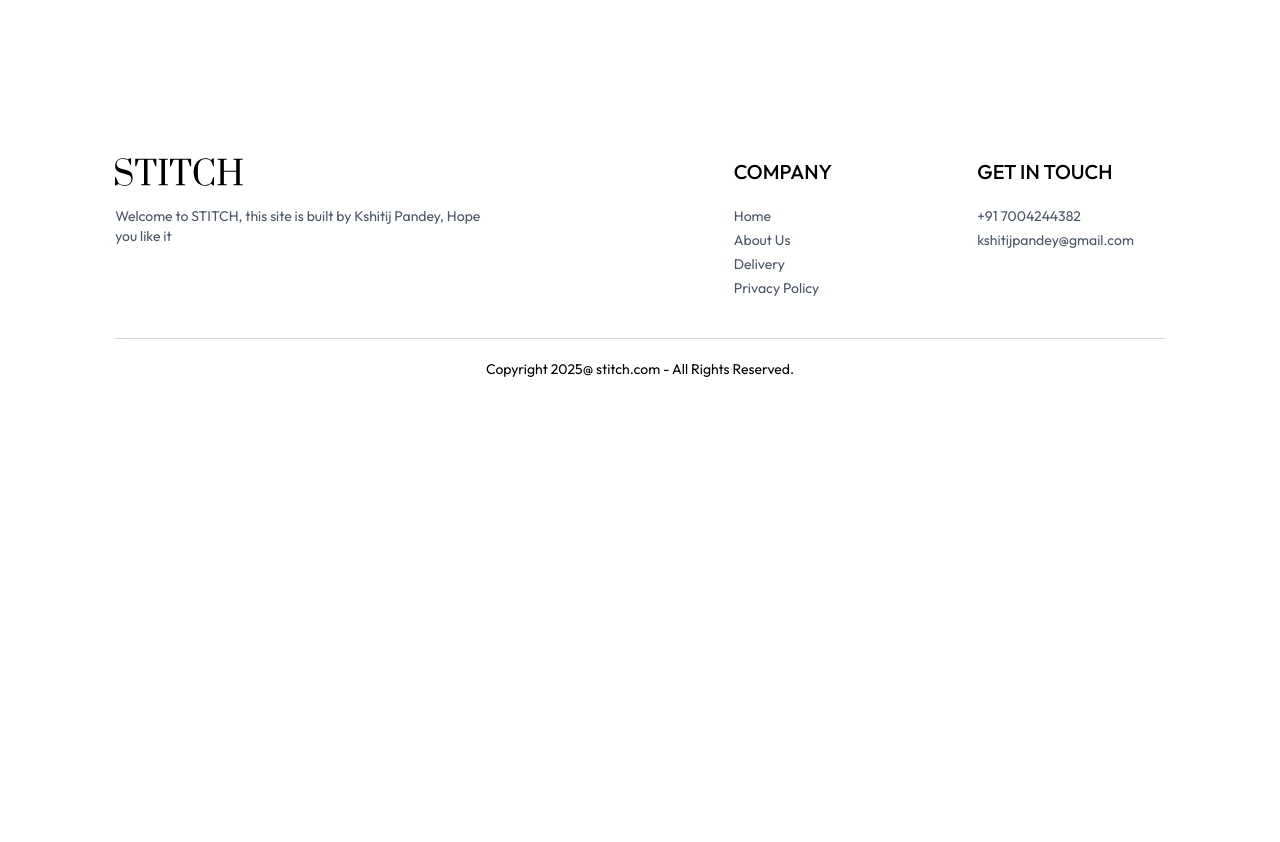
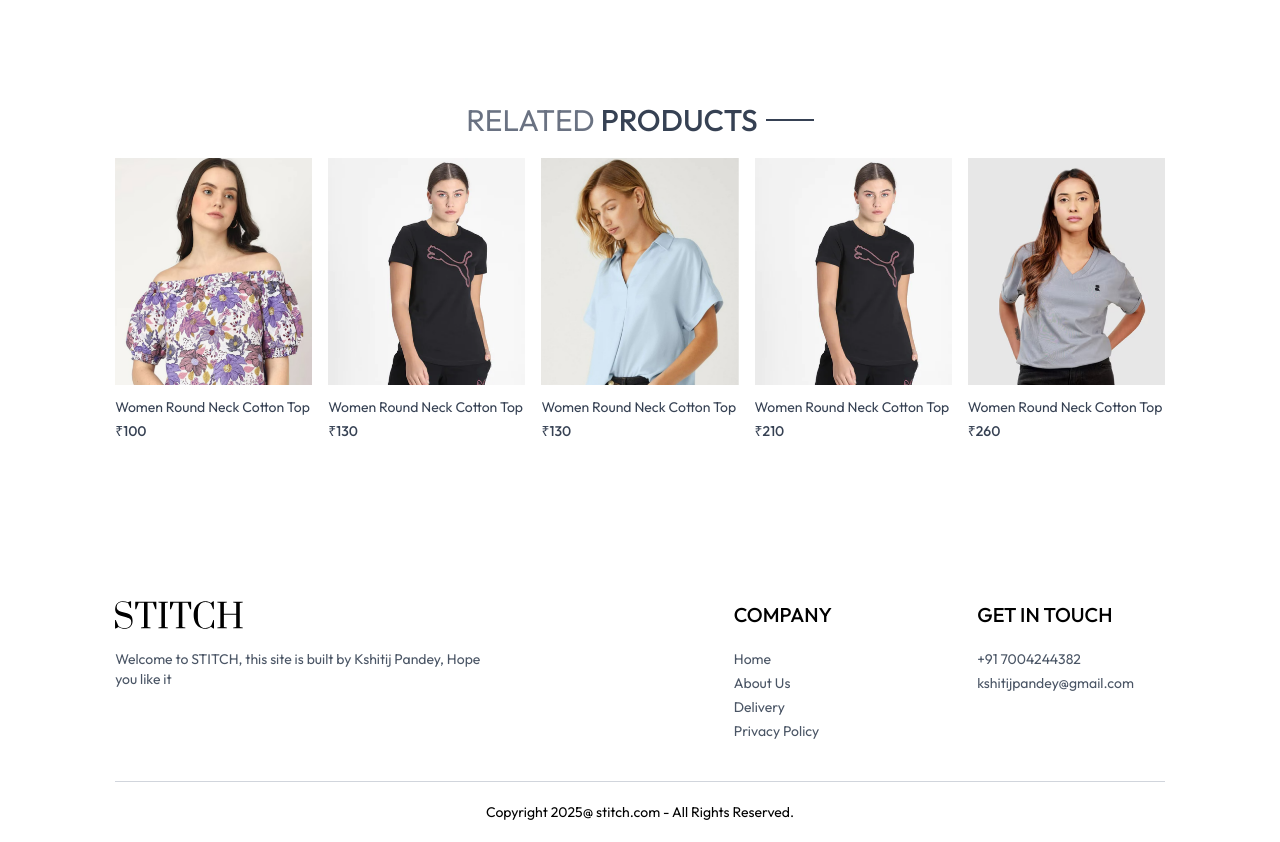
Before and after one commit to pandey22/Jersey-Store, a React (Vite) app in the folder frontend/: page /product/aaaaa in a window 1280 px wide. Shown: the part 878-1720 px from the top of the page. Before the commit the page ends 1277 px from the top, so only its background shows below. Built offline with nearby package versions, Linux system fonts and the light colour scheme.

Commit message:
Completed Products page

```diff
--- a/frontend/src/components/RelatedProducts.jsx
+++ b/frontend/src/components/RelatedProducts.jsx
@@ -1,7 +1,8 @@
 
 import React, { useState,useContext, useEffect } from 'react'
 import { ShopContext } from '../context/ShopContext'
-
+import Title from './Title';
+import ProductItem from './ProductItem';
 const RelatedProducts = ({category, subCategory}) => {
     const {products} = useContext(ShopContext);
     const [related, setRelated]= useState([]);
@@ -9,12 +10,24 @@
     useEffect(()=>{
         if(products.length > 0)
         {
+            let productsCopy = products.slice();
+            productsCopy = productsCopy.filter((item)=>category === item.category);
+            productsCopy = productsCopy.filter((item)=> subCategory === item.subCategory);
+            setRelated(productsCopy.slice(0,5));
 
         }
     },[products])
   return (
-    <div>
+    <div className='my-24'>
+        <div className='text-center text-3xl py-2'>
+            <Title text1={'RELATED'} text2={' PRODUCTS'}/>
 
+        </div>
+        <div className='grid grid-cols-2 sm:grid-cols-3 md:grid-cols-4 lg:grid-cols-5 gap-4 gap-y-6'>
+            {related.map((item,index)=>(
+                <ProductItem key={index} id={item._id} name={item.name} price = {item.price} image ={item.image}/>
+            ))}
+        </div>
     </div>
   )
 }
--- a/frontend/src/pages/Product.jsx
+++ b/frontend/src/pages/Product.jsx
@@ -2,6 +2,7 @@
 import { useParams } from 'react-router'
 import { ShopContext } from '../context/ShopContext';
 import { assets } from '../assets/assets';
+import RelatedProducts from '../components/RelatedProducts';
 
 const Product = () => {
 
@@ -91,6 +92,7 @@
         </div>
       </div>
       {/* Related Products  */}
+      <RelatedProducts category={productData.category} subCategory={productData.subCategory}/>
     </div>
   ) : <div className='opacity-0'></div>
 }
```
